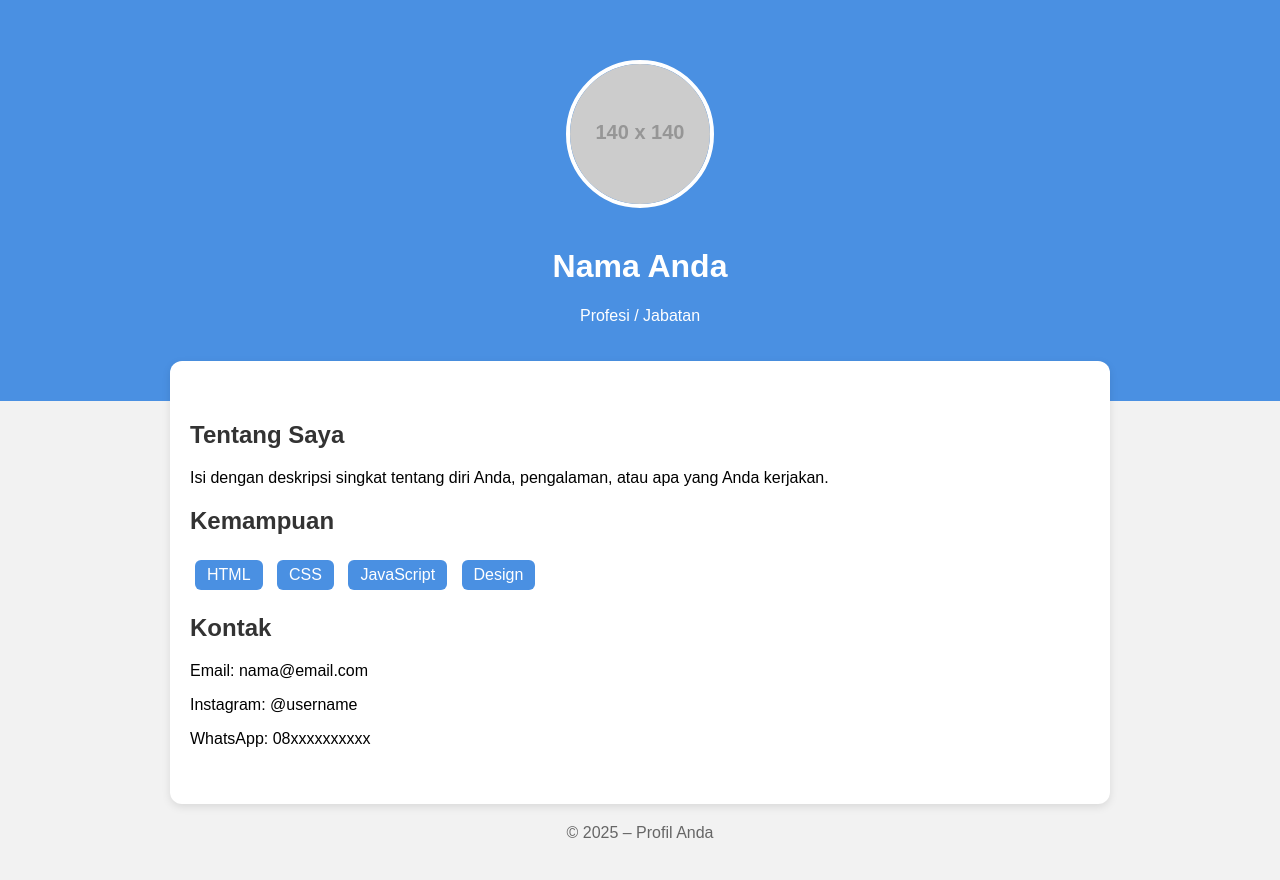
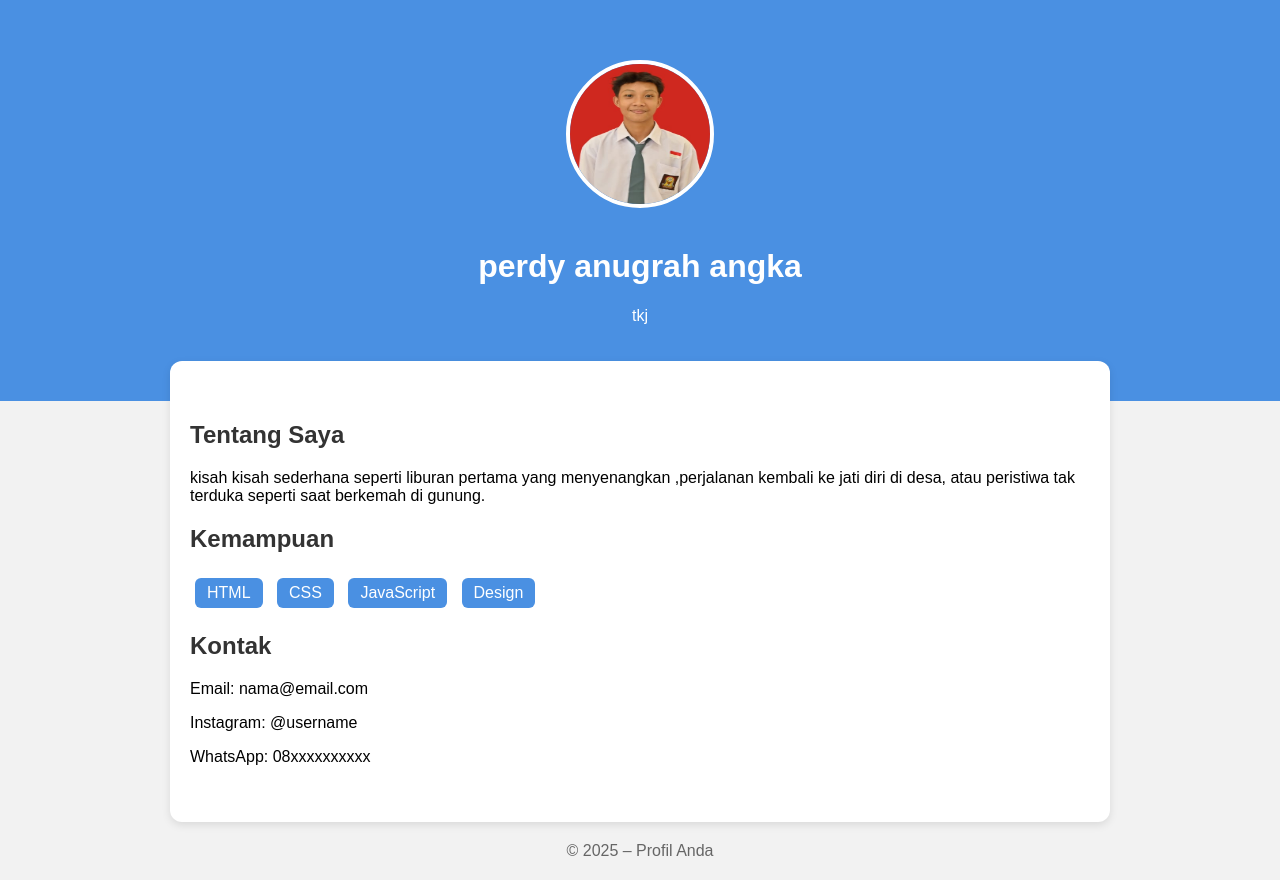
Before and after one commit to rusandiiqbal78-cmyk/perdy-anugrah-angka, a plain HTML site: page index.html in a window 1280 px wide. Drawn offline with Linux system fonts and the light colour scheme; placeholder pictures from the web are drawn by us.

Commit message:
Update index.html

```diff
--- a/index.html
+++ b/index.html
@@ -59,15 +59,15 @@
 <body>
 
     <header>
-        <img src="https://via.placeholder.com/140" alt="Foto Profil">
-        <h1>Nama Anda</h1>
-        <p>Profesi / Jabatan</p>
+        <img src="WhatsApp Image 2025-11-19 at 10.47.01.jpeg" alt="Foto Profil">
+        <h1>perdy anugrah angka</h1>
+        <p>tkj</p>
     </header>
 
     <section>
         <h2>Tentang Saya</h2>
         <p>
-            Isi dengan deskripsi singkat tentang diri Anda, pengalaman, atau apa yang Anda kerjakan.
+            kisah kisah sederhana seperti liburan pertama yang menyenangkan ,perjalanan kembali ke jati diri di desa, atau peristiwa tak terduka seperti saat berkemah di gunung.
         </p>
 
         <h2>Kemampuan</h2>
```
